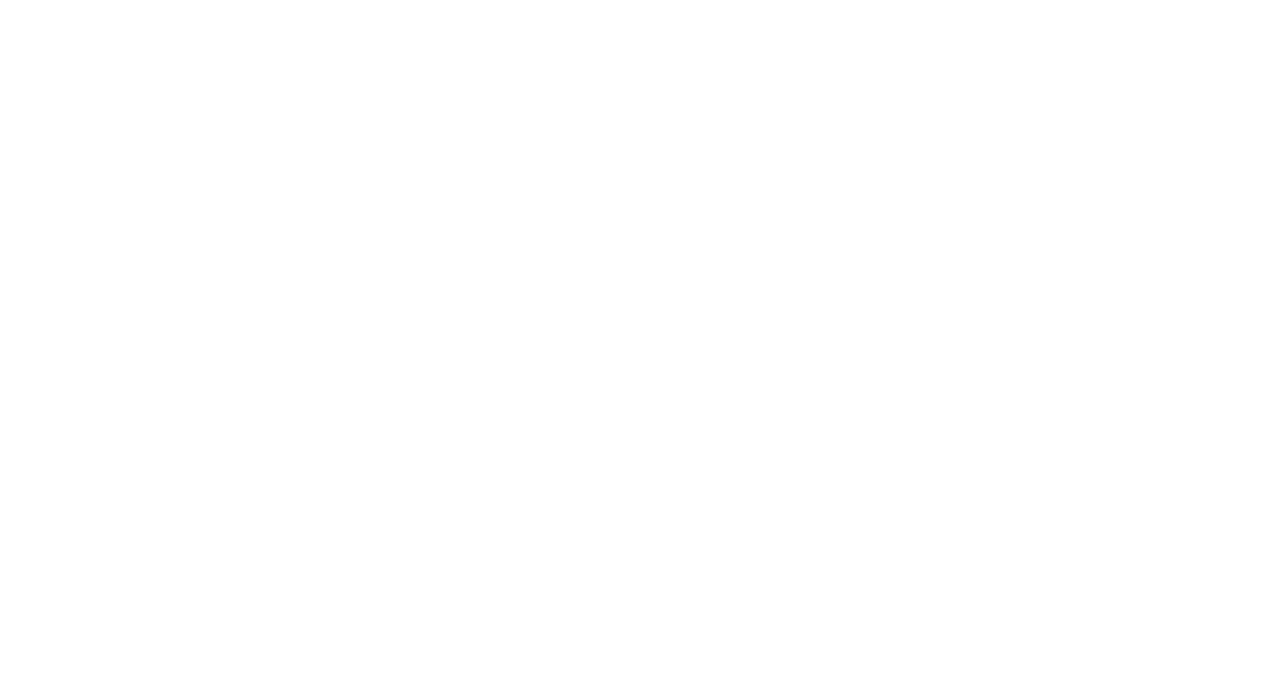
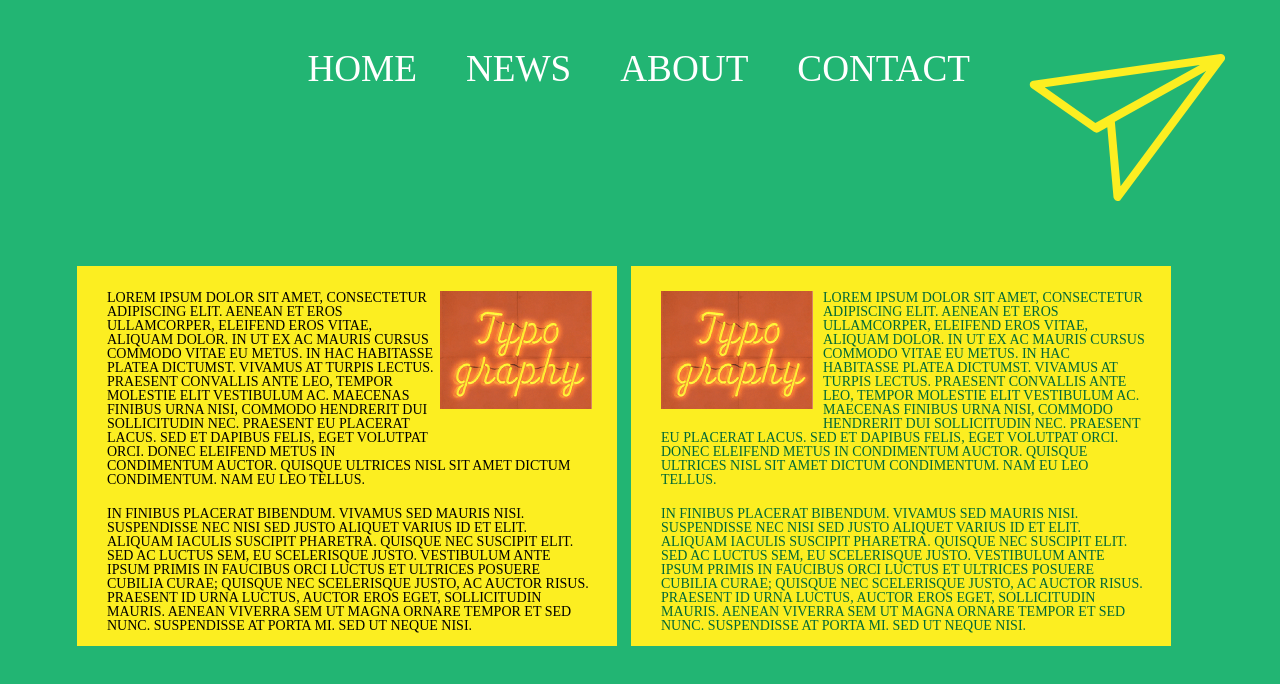
Before and after one commit to irukela/Task4, a plain HTML site: page index.html in a window 1280 px wide. Drawn offline with Linux system fonts and the light colour scheme.

Commit message:
added css, images

```diff
--- /dev/null
+++ b/CSS/reset.css
@@ -0,0 +1,54 @@
+/* http://meyerweb.com/eric/tools/css/reset/
+   v2.0 | 20110126
+   License: none (public domain)
+*/
+
+html, body, div, span, applet, object, iframe,
+h1, h2, h3, h4, h5, h6, p, blockquote, pre,
+a, abbr, acronym, address, big, cite, code,
+del, dfn, em, img, ins, kbd, q, s, samp,
+small, strike, strong, sub, sup, tt, var,
+b, u, i, center,
+dl, dt, dd, ol, ul, li,
+fieldset, form, label, legend,
+table, caption, tbody, tfoot, thead, tr, th, td,
+article, aside, canvas, details, embed,
+figure, figcaption, footer, header, hgroup,
+menu, nav, output, ruby, section, summary,
+time, mark, audio, video {
+	margin: 0;
+	padding: 0;
+	border: 0;
+	font-size: 100%;
+	font: inherit;
+	vertical-align: baseline;
+}
+/* HTML5 display-role reset for older browsers */
+article, aside, details, figcaption, figure,
+footer, header, hgroup, menu, nav, section {
+	display: block;
+}
+body {
+	line-height: 1;
+}
+ol, ul {
+	list-style: none;
+}
+blockquote, q {
+	quotes: none;
+}
+blockquote:before, blockquote:after,
+q:before, q:after {
+	content: '';
+	content: none;
+}
+table {
+	border-collapse: collapse;
+	border-spacing: 0;
+}
+a {
+	text-decoration: none;
+}
+* {
+	box-sizing: border-box;
+}
--- /dev/null
+++ b/CSS/style.css
@@ -0,0 +1,69 @@
+/*basic styles*/
+.float-left {
+	float: left;
+}
+.float-right {
+	float: right;
+}
+.clear {
+	clear: both;
+}
+.d-inline-block {
+	display: inline-block;
+}
+/* header*/
+.box {
+	background-color: #22B573;
+}
+.header {
+	margin-top: 50px;
+}
+.logo {
+	width: 200px;
+	margin:0 55px;
+	margin-bottom: 65px;
+}
+.nav-li {
+	color: #FFFFFF;
+	margin-left: 45px;
+	font-size: 37.2px;
+}
+.nav-li a {
+	color: #FFFFFF;
+	text-transform: uppercase;
+}
+/*section*/
+.article-box {
+	width: 540px;
+	height: 380px;
+	background-color: #FCEE21;
+	padding: 25px 25px 0 30px;
+	margin-right: 10px;
+}
+.article {
+	margin: 0 55px 80px 77px;
+}
+.image-padding {
+	padding: 0px 10px 20px 10px ;
+	vertical-align: top;
+}
+.typo1 {
+	padding-bottom: 45px;
+}
+.typo2 {
+	padding-left: 0px;
+	padding-bottom: 20px;
+}
+.text1 {
+	font-size: 14px;
+	color: #000000;
+	text-transform: uppercase;
+}
+.text2 {
+	font-size: 14px;
+	color: #006837;
+	text-transform: uppercase;
+}
+.p-style {
+	padding-bottom: 20px;
+}
--- a/index.html
+++ b/index.html
@@ -2,9 +2,52 @@
 <html>
 <head>
 	<meta charset="utf-8">
-	<title>Task4 Float and GitHub</title>
+	<title>Task 4 Float and GitHub</title>
+	<link rel="stylesheet" type="text/css" href="css/reset.css">
+	<link rel="stylesheet" type="text/css" href="css/style.css">
 </head>
-<body>
+<body class="box">
+	<header class="header">
+		<a href="index.html">
+			<img class="logo float-right" src="img/logo.svg" alt="logo">
+		</a>
+		<nav class="float-right">
+			<ul>
+				<li class=" nav-li d-inline-block">
+					<a href="index.html">Home</a>
+					</li>
+				<li class=" nav-li d-inline-block">
+					<a href="#">News</a>
+					</li>
+				<li class="nav-li d-inline-block">
+					<a href="#">About</a>
+				</li>
+				<li class="nav-li d-inline-block">
+					<a href="#">Contact</a>
+				</li>
+			</ul>
+		</nav>
+		<div class="clear"> </div>
+	</header>
+	<section>
+		<div class="article">
+			<div class="article-box d-inline-block">
+				<img class="typo1 float-right" src= "img/typo.png" alt="image">
+				<div class="text1">
+					<p class="p-style"> Lorem ipsum dolor sit amet, consectetur adipiscing elit. Aenean et eros ullamcorper, eleifend eros vitae, aliquam dolor. In ut ex ac mauris cursus commodo vitae eu metus. In hac habitasse platea dictumst. Vivamus at turpis lectus. Praesent convallis ante leo, tempor molestie elit vestibulum ac. Maecenas finibus urna nisi, commodo hendrerit dui sollicitudin nec. Praesent eu placerat lacus. Sed et dapibus felis, eget volutpat orci. Donec eleifend metus in condimentum auctor. Quisque ultrices nisl sit amet dictum condimentum. Nam eu leo tellus.</p>
+
+	                <p>In finibus placerat bibendum. Vivamus sed mauris nisi. Suspendisse nec nisi sed justo aliquet varius id et elit. Aliquam iaculis suscipit pharetra. Quisque nec suscipit elit. Sed ac luctus sem, eu scelerisque justo. Vestibulum ante ipsum primis in faucibus orci luctus et ultrices posuere cubilia Curae; Quisque nec scelerisque justo, ac auctor risus. Praesent id urna luctus, auctor eros eget, sollicitudin mauris. Aenean viverra sem ut magna ornare tempor et sed nunc. Suspendisse at porta mi. Sed ut neque nisi.</p>
+	             </div>
+	         </div>
+	        <div class="article-box d-inline-block">
+	            <img class="typo2 image-padding float-left" src="img/typo.png" alt="image">
+				<div class="text2">
+					<p class="p-style"> Lorem ipsum dolor sit amet, consectetur adipiscing elit. Aenean et eros ullamcorper, eleifend eros vitae, aliquam dolor. In ut ex ac mauris cursus commodo vitae eu metus. In hac habitasse platea dictumst. Vivamus at turpis lectus. Praesent convallis ante leo, tempor molestie elit vestibulum ac. Maecenas finibus urna nisi, commodo hendrerit dui sollicitudin nec. Praesent eu placerat lacus. Sed et dapibus felis, eget volutpat orci. Donec eleifend metus in condimentum auctor. Quisque ultrices nisl sit amet dictum condimentum. Nam eu leo tellus.</p>
+
+	                <p>In finibus placerat bibendum. Vivamus sed mauris nisi. Suspendisse nec nisi sed justo aliquet varius id et elit. Aliquam iaculis suscipit pharetra. Quisque nec suscipit elit. Sed ac luctus sem, eu scelerisque justo. Vestibulum ante ipsum primis in faucibus orci luctus et ultrices posuere cubilia Curae; Quisque nec scelerisque justo, ac auctor risus. Praesent id urna luctus, auctor eros eget, sollicitudin mauris. Aenean viverra sem ut magna ornare tempor et sed nunc. Suspendisse at porta mi. Sed ut neque nisi.</p>
+	             </div>
+			</div>
+		</div>
+	</section>
 
 </body>
-</html>
```
Also changed, not shown: img/logo.svg (added), img/typo.png (added).
